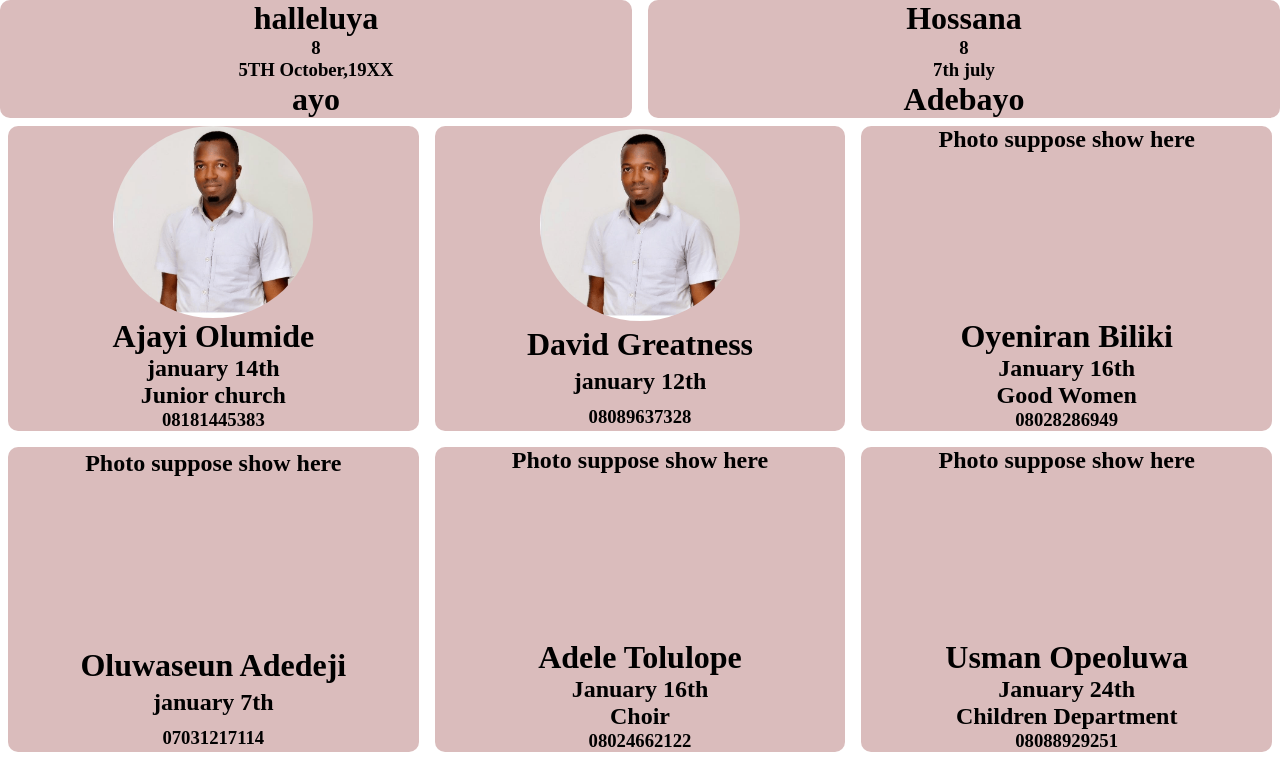
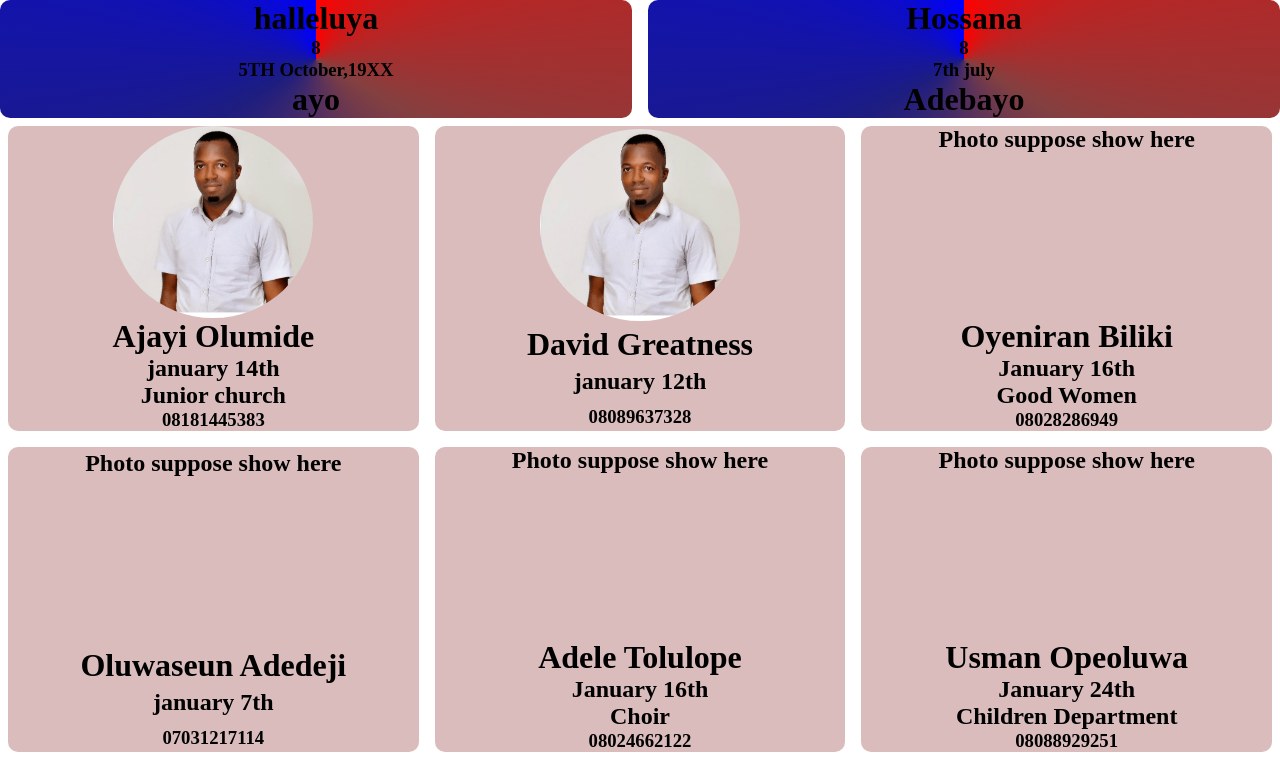
Before and after one commit to Codekazuki/40daysofreact, a React (Create React App) app: page / in a window 1280 px wide. Shown: the top 766 px of the page. Built offline with nearby package versions, Linux system fonts and the light colour scheme.

Commit message:
react sprint

```diff
--- a/src/Testing/card/card.css
+++ b/src/Testing/card/card.css
@@ -11,7 +11,7 @@
 .acard {
   display: grid;
   place-items: center;
-  background-color: rgba(196, 150, 150, 0.63);
+  background-image: conic-gradient(red, rgb(132, 64, 64), #1d1d80, blue);
   height: 100%;
   justify-content: center;
   border-radius: 10px;
```
